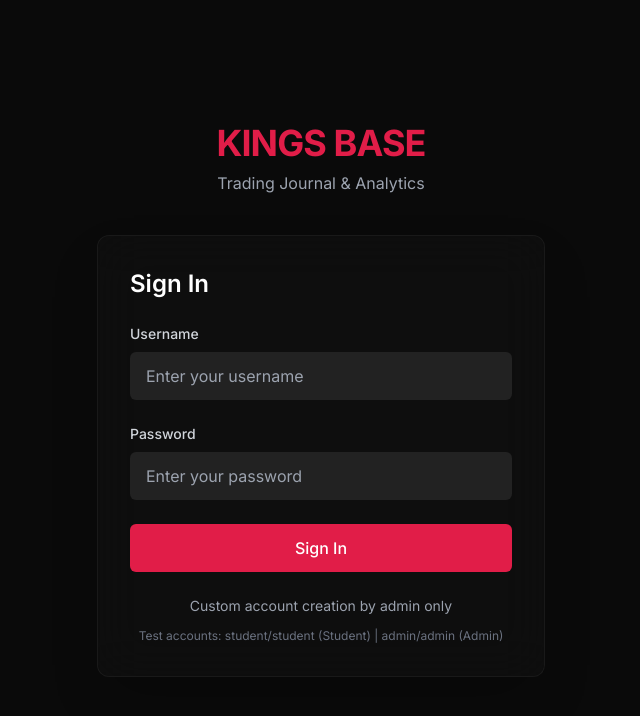
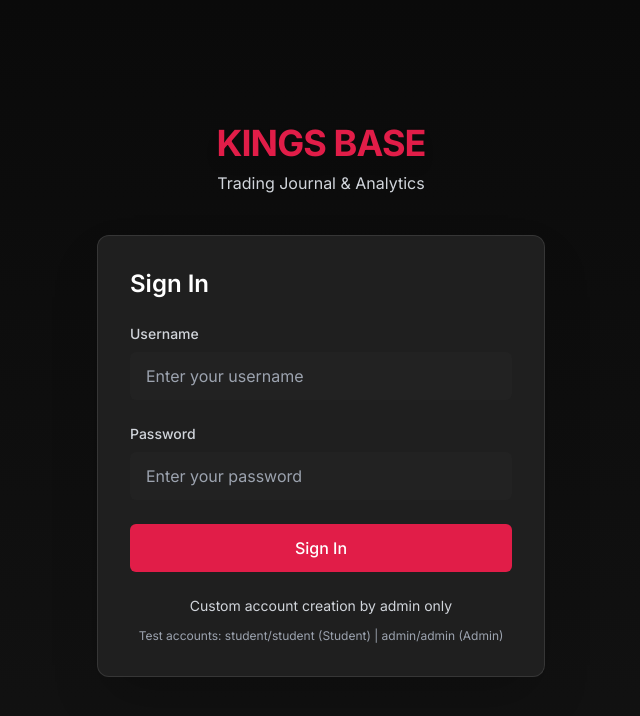
Before and after one commit to justyaboyking/savvy-trader-logbook, a React (Vite) app: page /login in a window 1280 px wide. Shown: the top 716 px of the page, without its empty margins (319-959 px from the left). Built offline with nearby package versions, Linux system fonts and the light colour scheme.

Commit message:
Fix login page visibility
Addresses an issue where the login page was not visible.

```diff
--- a/src/pages/Login.tsx
+++ b/src/pages/Login.tsx
@@ -40,7 +40,7 @@ const Login = () => {
   };
 
   return (
-    <div className="min-h-screen flex flex-col items-center justify-center bg-kings-black p-4">
+    <div className="min-h-screen flex flex-col items-center justify-center bg-gradient-to-b from-kings-black to-kings-dark p-4">
       <motion.div
         initial={{ opacity: 0, y: -20 }}
         animate={{ opacity: 1, y: 0 }}
@@ -53,15 +53,15 @@ const Login = () => {
           animate={{ scale: 1 }}
           transition={{ duration: 0.5 }}
         >
-          <h1 className="text-kings-red text-4xl font-bold tracking-tight mb-2">KINGS BASE</h1>
-          <p className="text-gray-400">Trading Journal & Analytics</p>
+          <h1 className="text-kings-red text-4xl font-bold tracking-tight mb-2 drop-shadow-lg">KINGS BASE</h1>
+          <p className="text-gray-300">Trading Journal & Analytics</p>
         </motion.div>
 
         <motion.div
           variants={container}
           initial="hidden"
           animate="show"
-          className="glass-card rounded-xl p-8 shadow-2xl backdrop-blur-xl"
+          className="bg-kings-gray/90 backdrop-blur-xl rounded-xl p-8 shadow-2xl border border-white/10"
         >
           <motion.h2 variants={item} className="text-2xl font-semibold text-white mb-6">Sign In</motion.h2>
 
@@ -108,10 +108,10 @@ const Login = () => {
           </form>
 
           <motion.div variants={item} className="mt-6 text-center">
-            <p className="text-gray-400 text-sm">
+            <p className="text-gray-300 text-sm">
               Custom account creation by admin only
             </p>
-            <div className="text-gray-500 text-xs mt-3">
+            <div className="text-gray-400 text-xs mt-3">
               Test accounts: student/student (Student) | admin/admin (Admin)
             </div>
           </motion.div>
```
